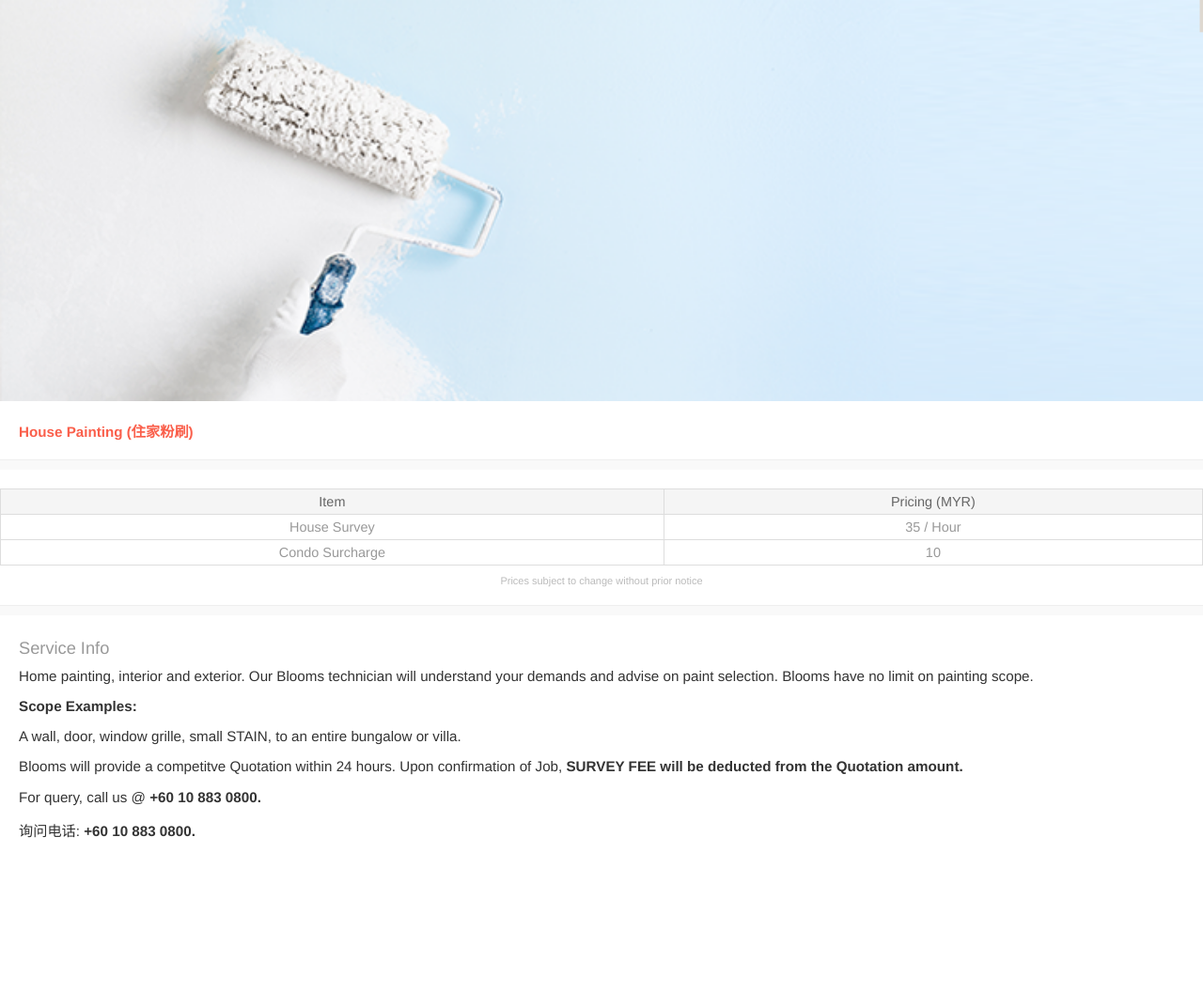
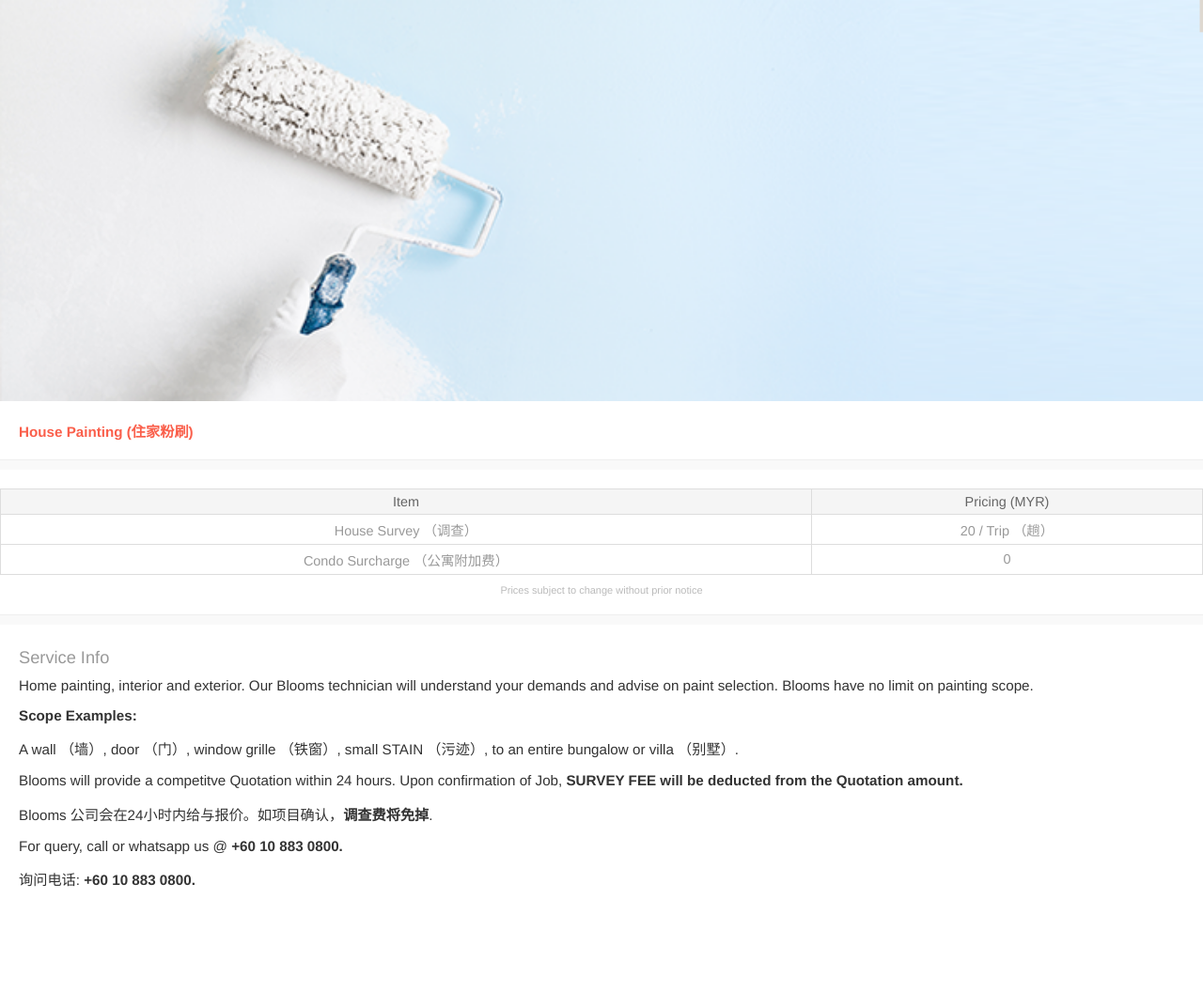
Before and after one commit to blooms-singapore/pages, a Jekyll site: the page built from en/services/myr/painting.html, in a window 1280 px wide. Shown: the whole page at 94% size. Built offline with Jekyll 4.4.1, drawn with Linux system fonts in a browser that asks for light colours; before the commit the page ends 1004 px from its top, so only the background shows below that.

Commit message:
Update painting.html

```diff
--- a/en/services/myr/painting.html
+++ b/en/services/myr/painting.html
@@ -13,12 +13,12 @@ layout: service
     </thead>
     <tbody>
       <tr>
-        <td>House Survey</td>
-        <td>35<span> / Hour</span></td>
+        <td>House Survey （调查）</td>
+        <td>20<span> / Trip （趟）</span></td>
       </tr>
       <tr>
-        <td>Condo Surcharge</td>
-        <td>10</td>
+        <td>Condo Surcharge （公寓附加费）</td>
+        <td>0</td>
       </tr>
     </tbody>
   </table>
@@ -38,12 +38,14 @@ layout: service
     <p>
       <strong>Scope Examples:</strong>
     <p>
-      A wall, door, window grille, small STAIN, to an entire bungalow or villa.
+      A wall （墙）, door （门）, window grille （铁窗）, small STAIN （污迹）, to an entire bungalow or villa （别墅）.
     <p>
       Blooms will provide a competitve Quotation within 24 hours. Upon confirmation of Job, <strong>SURVEY FEE will be deducted from the Quotation amount.</strong>
   <p>
+    Blooms 公司会在24小时内给与报价。如项目确认，<strong>调查费将免掉</strong>.
     <p>
-      For query, call us @ <strong>+60 10 883 0800.</strong>
+      <p>
+      For query, call or whatsapp us @ <strong>+60 10 883 0800.</strong>
       <p>
         <p>
          询问电话: <strong>+60 10 883 0800.</strong>
```
